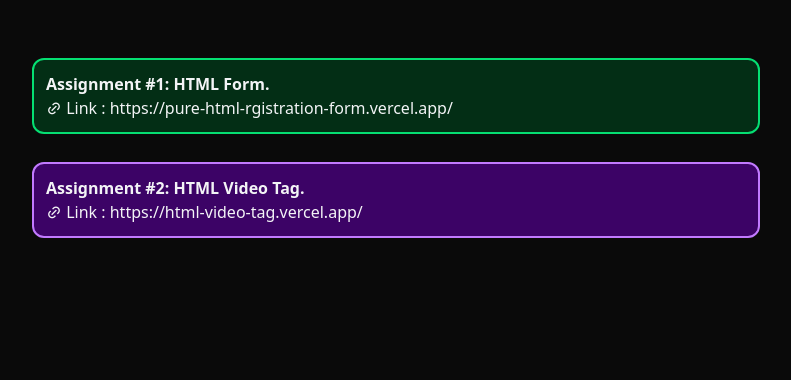
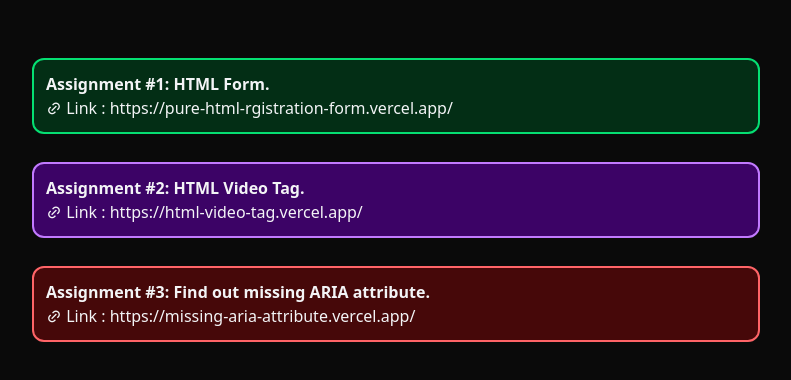
Before and after one commit to OfficialAshutosh2412/ashutosh-one-linker, a plain HTML site: page index.html in a window 1280 px wide. Shown: the part 82-462 px from the top of the page, without its empty margins (244-1035 px from the left). Drawn offline with nearby package versions, Linux system fonts and the light colour scheme.

Commit message:
Link 3 added

```diff
--- a/index.html
+++ b/index.html
@@ -48,6 +48,19 @@
             </a>
         </p>
       </section>
+      <!-- assignment 3 missing ARIA attribute -->
+      <section class="bg-red-950 p-3 rounded-xl border-2 border-red-400 hover:bg-red-900 transition-all">
+        <h2 class="font-semibold ">Assignment #3: Find out missing ARIA attribute.</h2>
+        <p>
+            <span>
+                <i class="ri-link-m"></i> Link
+            </span>
+            :
+            <a href="https://missing-aria-attribute.vercel.app/" target="_blank" class="hover:text-red-500 ">
+                https://missing-aria-attribute.vercel.app/
+            </a>
+        </p>
+      </section>
     </main>
   </body>
 </html>
```
